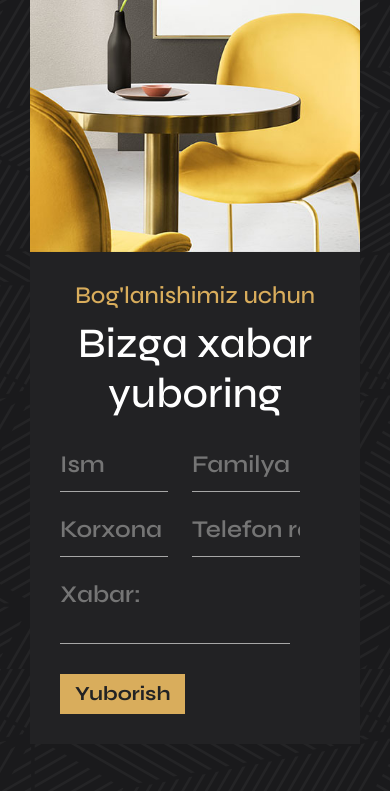
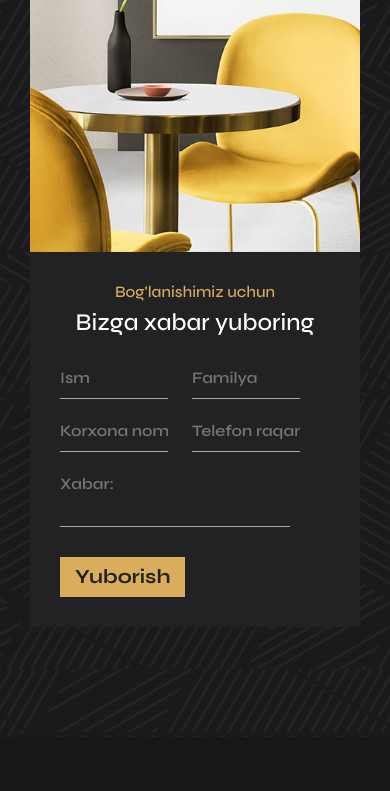
Before and after one commit to xusanboyshavkatov/shohmebel, a React (Vite) app: page / in a window 390 px wide. Shown: the part 7019-7810 px from the top of the page. Built offline with nearby package versions, Linux system fonts and the light colour scheme.

Commit message:
contact.jsx + css upadte

```diff
--- a/src/page/contact/Contact.jsx
+++ b/src/page/contact/Contact.jsx
@@ -1,11 +1,12 @@
 import React from 'react'
 import "./contact.css"
+import Contactimg from '../../img/contact-image.jpg'
 const Contact = () => {
   return (
     <div className='contact'>
         <div className="contact_content">
             <div className="contact_content_form">
-                <img src=".././src/img/contact-image.jpg" alt="" />
+                <img src={Contactimg} alt="" />
                 <div className="contact_content_form_message">
                     <h2>Bog'lanishimiz uchun</h2>
                     <h1>Bizga xabar yuboring</h1>
--- a/src/page/contact/contact.css
+++ b/src/page/contact/contact.css
@@ -129,17 +129,17 @@
     }
 
     .contact_content_form_message h2{
+        font-size: 16px;
+        text-align: center;
+
+    }
+    .contact_content_form_message h1{
         font-size: 24px;
         text-align: center;
 
     }
-    .contact_content_form_message h1{
-        font-size: 42px;
-        text-align: center;
-
-    }
     .contact_content_form_message input{
-        font-size: 24px;
+        font-size: 16px;
         margin-right: 24px;
         margin-top: 20px;
     }
```
